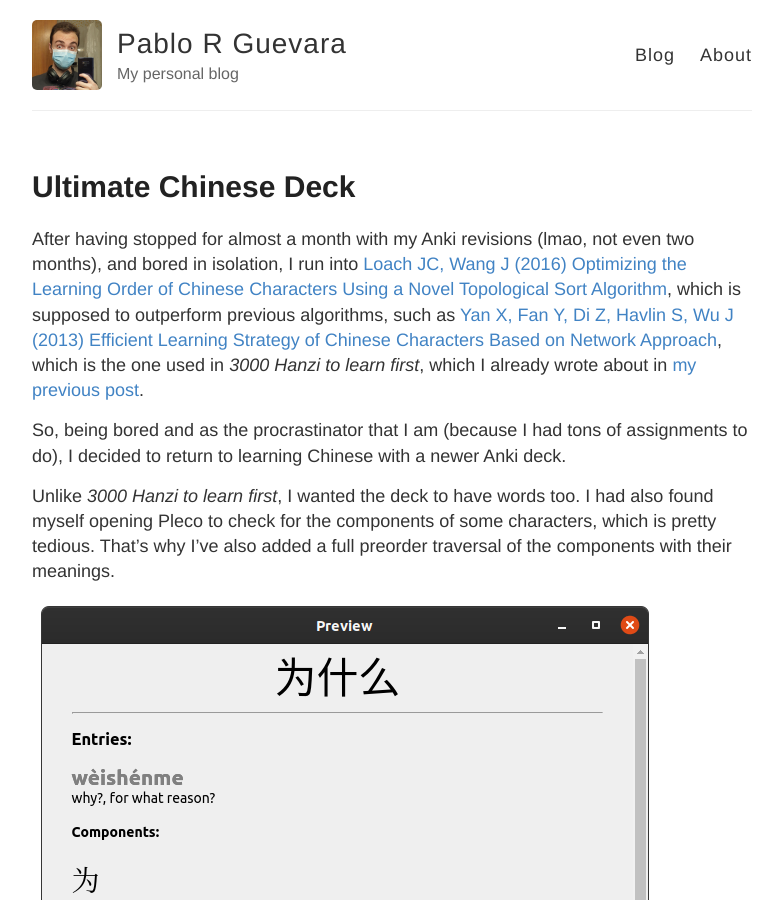
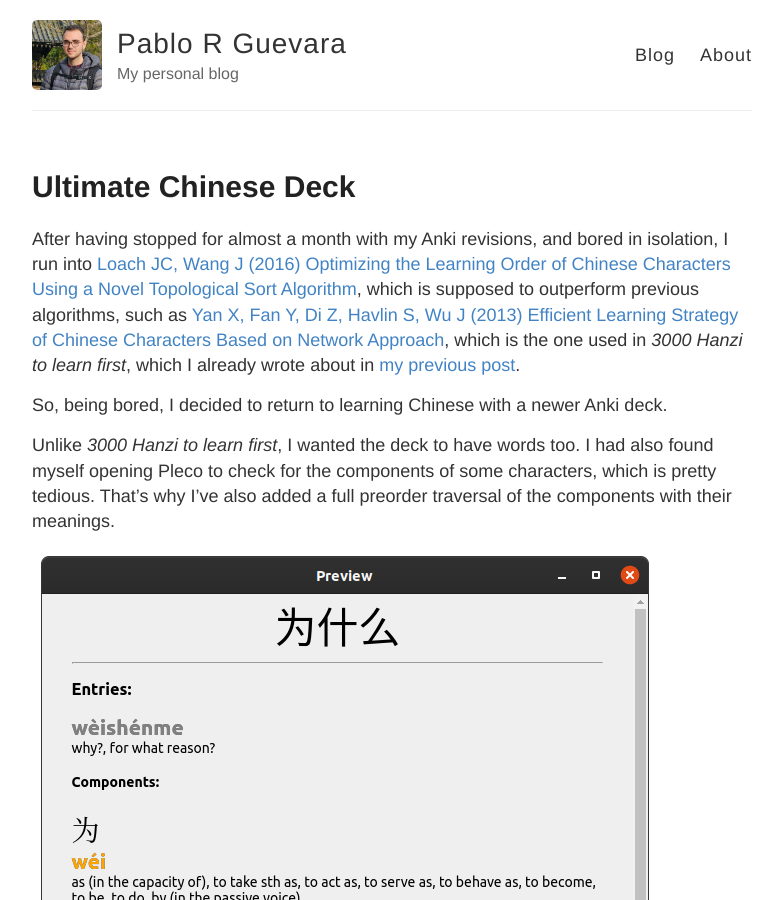
Before and after one commit to praguevara/praguevara.github.io, a Jekyll site: the page built from _posts/2020-04-19-ultimate-chinese-deck.md, in a window 1280 px wide and 900 px high. Shown: the whole window, without its empty margins (248-1030 px from the left). Built offline with Jekyll 4.4.1, drawn with Linux system fonts in a browser that asks for light colours.

```diff
--- a/_posts/2020-04-19-ultimate-chinese-deck.md
+++ b/_posts/2020-04-19-ultimate-chinese-deck.md
@@ -4,25 +4,44 @@ title: "Ultimate Chinese Deck"
 date: 2020-04-19
 ---
 
-After having stopped for almost a month with my Anki revisions (lmao, not even two months), and bored in isolation, I run into [ Loach JC, Wang J (2016) Optimizing the Learning Order of Chinese Characters Using a Novel Topological Sort Algorithm](https://journals.plos.org/plosone/article?id=10.1371/journal.pone.0163623), which is supposed to outperform previous algorithms, such as [Yan X, Fan Y, Di Z, Havlin S, Wu J (2013) Efficient Learning Strategy of Chinese Characters Based on Network Approach](https://journals.plos.org/plosone/article?id=10.1371/journal.pone.0069745), which is the one used in _3000 Hanzi to learn first_, which I already wrote about in [my previous post](/blog/2020/02/27/learning-chinese).
+After having stopped for almost a month with my Anki revisions, and bored in
+isolation, I run into
+[Loach JC, Wang J (2016) Optimizing the Learning Order of Chinese Characters Using a Novel Topological Sort Algorithm](https://journals.plos.org/plosone/article?id=10.1371/journal.pone.0163623),
+which is supposed to outperform previous algorithms, such as
+[Yan X, Fan Y, Di Z, Havlin S, Wu J (2013) Efficient Learning Strategy of Chinese Characters Based on Network Approach](https://journals.plos.org/plosone/article?id=10.1371/journal.pone.0069745),
+which is the one used in _3000 Hanzi to learn first_, which I already wrote
+about in [my previous post](/blog/2020/02/27/learning-chinese).
 
-So, being bored and as the procrastinator that I am (because I had tons of assignments to do), I decided to return to learning Chinese with a newer Anki deck.
+So, being bored, I decided to return to learning Chinese with a newer Anki deck.
 
-Unlike _3000 Hanzi to learn first_, I wanted the deck to have words too. I had also found myself opening Pleco to check for the components of some characters, which is pretty tedious. That's why I've also added a full preorder traversal of the components with their meanings.
+Unlike _3000 Hanzi to learn first_, I wanted the deck to have words too. I had
+also found myself opening Pleco to check for the components of some characters,
+which is pretty tedious. That's why I've also added a full preorder traversal of
+the components with their meanings.
 
 ![Sample note](/images/ultimate_anki_note_preview.png)
 
-After having fought for two days straight with Python's (nonexistent?) type-system, you can now access the finished result [here](/images/ultimate.apkg) or on my [GitHub repo](https://github.com/praguevara/UltimateChinese).
+After having fought for two days straight with Python's (nonexistent?)
+type-system, you can now access the finished result
+[here](/images/ultimate.apkg) or on my
+[GitHub repo](https://github.com/praguevara/UltimateChinese).
 
 There are a total of 11119 cards in the deck.
 
 This is a list of the resources and tools I used in order to make it:
 
--  [The paper's data](https://journals.plos.org/plosone/article/file?type=supplementary&id=info:doi/10.1371/journal.pone.0163623.s001).
--  [CC-CEDICT](https://www.mdbg.net/chinese/dictionary?page=cc-cedict), the same dictionary used by the great app Pleco.
--  A [list of radicals](https://www.hackingchinese.com/kickstart-your-character-learning-with-the-100-most-common-radicals/) and their meanings, some of which weren't included in CC-CEDICT.
-- [Google's Wavenet](https://cloud.google.com/text-to-speech) for synthetizing audio.
-- [pandas](https://pandas.pydata.org/), the excelent Python library for data manipulation.
+- [The paper's data](https://journals.plos.org/plosone/article/file?type=supplementary&id=info:doi/10.1371/journal.pone.0163623.s001).
+- [CC-CEDICT](https://www.mdbg.net/chinese/dictionary?page=cc-cedict), the same
+  dictionary used by the great app Pleco.
+- A
+  [list of radicals](https://www.hackingchinese.com/kickstart-your-character-learning-with-the-100-most-common-radicals/)
+  and their meanings, some of which weren't included in CC-CEDICT.
+- [Google's Wavenet](https://cloud.google.com/text-to-speech) for synthetizing
+  audio.
+- [pandas](https://pandas.pydata.org/), the excelent Python library for data
+  manipulation.
 - [genanki](https://github.com/kerrickstaley/genanki) for exporting the notes.
 
-The deck probably has many bugs, and my CSS capabilities are pretty limited. I'd love to get your feedback if you leave it through the issues feature on the repository. I'd also gladly merge your pull requests.
+The deck probably has many bugs, and my CSS capabilities are pretty limited. I'd
+love to get your feedback if you leave it through the issues feature on the
+repository. I'd also gladly merge your pull requests.
```
Also changed, not shown: _posts/2020-02-27-learning-chinese.md (+22 -5 lines), images/profile.jpg.
